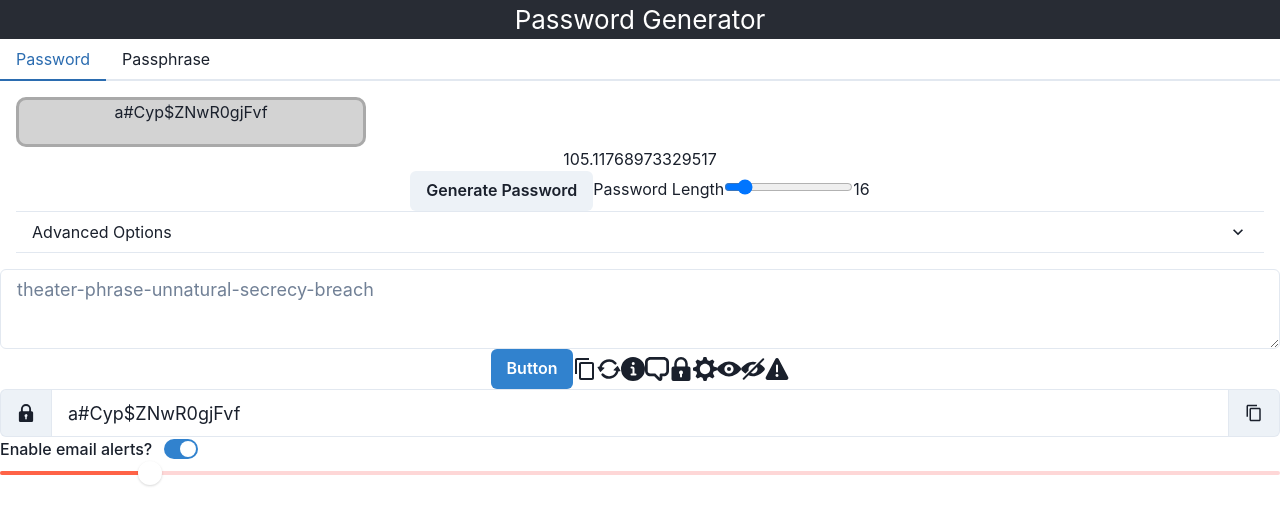
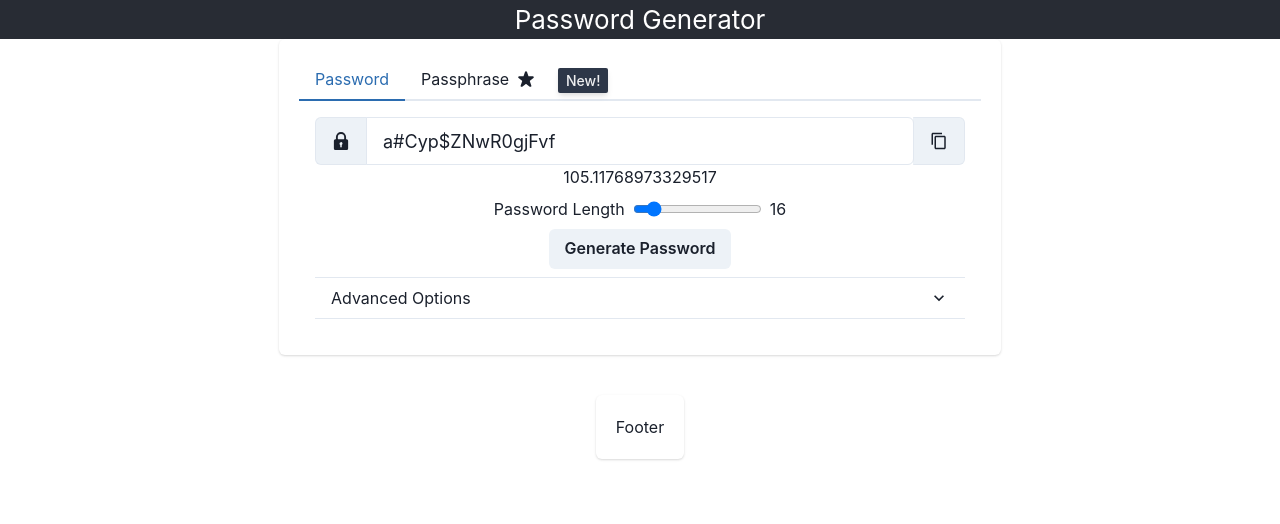
Before and after one commit to Stefan4D/passgen, a React (Create React App) app: page / in a window 1280 px wide. Shown: the top 524 px of the page. Built offline with nearby package versions, Linux system fonts and the light colour scheme.

Commit message:
UI overhaul

```diff
--- a/src/App.js
+++ b/src/App.js
@@ -2,15 +2,16 @@ import logo from "./logo.svg";
 import "./App.css";
 import PasswordGenerator from "./components/PasswordGenerator";
 import { ChakraProvider } from "@chakra-ui/react";
+import Footer from "./components/Footer";
+import Header from "./components/Header";
 
 function App() {
   return (
     <ChakraProvider>
       <div className="App">
-        <header className="App-header">
-          <p>Password Generator</p>
-        </header>
+        <Header />
         <PasswordGenerator />
+        <Footer />
       </div>
     </ChakraProvider>
   );
--- /dev/null
+++ b/src/components/Footer.js
@@ -0,0 +1,14 @@
+import React from "react";
+import { Center, Card, CardBody } from "@chakra-ui/react";
+
+export default function Footer() {
+  return (
+    <Center>
+      <Card>
+        <CardBody>
+          <div>Footer</div>
+        </CardBody>
+      </Card>
+    </Center>
+  );
+}
--- /dev/null
+++ b/src/components/Header.js
@@ -0,0 +1,9 @@
+import React from "react";
+
+export default function Header() {
+  return (
+    <header className="App-header">
+      <p>Password Generator</p>
+    </header>
+  );
+}
--- a/src/components/PasswordGenerator.js
+++ b/src/components/PasswordGenerator.js
@@ -15,6 +15,7 @@ import {
   ViewIcon,
   ViewOffIcon,
   WarningTwoIcon,
+  StarIcon,
 } from "@chakra-ui/icons";
 import {
   Textarea,
@@ -42,6 +43,16 @@ import {
   SliderFilledTrack,
   SliderThumb,
   SliderMark,
+  Flex,
+  Tooltip,
+  Center,
+  Grid,
+  GridItem,
+  HStack,
+  Card,
+  CardBody,
+  Spacer,
+  VStack,
 } from "@chakra-ui/react";
 
 export default function PasswordGenerator() {
@@ -219,36 +230,86 @@ export default function PasswordGenerator() {
   }, [passphraseNumWords, numDice, passphraseSeparator, wordList]);
 
   return (
+    <Center>
       <div id="generator-container">
+        <Card>
+          <CardBody>
             <Tabs>
               <TabList>
                 <Tab>Password</Tab>
-          <Tab>Passphrase</Tab>
+                <Tooltip label="New!" placement="end" isOpen>
+                  <Tab>
+                    Passphrase &nbsp; <StarIcon />
+                  </Tab>
+                </Tooltip>
               </TabList>
 
               <TabPanels>
                 <TabPanel>
                   <div className="passgen app-block">
                     <form onSubmit={handlePasswordSubmit}>
-                <div className="password-output" id="password-output">
-                  {password}
-                </div>
+                      {/* If you add the size prop to `InputGroup`, it'll pass it to all its children. */}
+                      <InputGroup size="lg">
+                        <InputLeftAddon children={<LockIcon />} />
+                        <Input
+                          minW={450}
+                          maxW={600}
+                          value={password}
+                          readOnly
+                          id="password-output"
+                        />
+                        <Tooltip label="Copy" placement="top">
+                          <InputRightAddon
+                            children={
+                              <Tooltip
+                                label="Copy"
+                                aria-label="Copy password"
+                                placement="right-end"
+                              >
+                                <CopyIcon
+                                  onClick={() => {
+                                    let copyText =
+                                      document.getElementById(
+                                        "password-output"
+                                      );
+                                    copyText.select();
+                                    copyText.setSelectionRange(0, 99999);
+                                    navigator.clipboard.writeText(
+                                      copyText.value
+                                    );
+                                  }}
+                                />
+                              </Tooltip>
+                            }
+                          />
+                        </Tooltip>
+                      </InputGroup>
+
+                      <Center>
+                        <VStack>
                           <div className="entropy">{passwordEntropy}</div>
-                <Button onClick={handlePasswordSubmit}>
-                  Generate Password
-                </Button>
-                <label htmlFor="password-length">Password Length</label>
+
+                          <HStack>
+                            <label htmlFor="password-length">
+                              Password Length
+                            </label>
                             <input
                               id="password-length"
                               type="range"
                               min="5"
                               max="99"
                               defaultValue="16"
-                  onChange={(e) => setPasswordLength(e.target.value)}
+                              onChange={(e) =>
+                                setPasswordLength(e.target.value)
+                              }
                             />
                             <span>{passwordLength}</span>
+                          </HStack>
+                          <Button onClick={handlePasswordSubmit}>
+                            Generate Password
+                          </Button>
 
-                <Accordion allowToggle>
+                          <Accordion allowToggle minW={650}>
                             <AccordionItem>
                               <h2>
                                 <AccordionButton>
@@ -261,42 +322,66 @@ export default function PasswordGenerator() {
                               <AccordionPanel pb={4}>
                                 <fieldset>
                                   <legend>Character options:</legend>
-                        <label htmlFor="caps">Uppercase Letters</label>
+                                  <Grid
+                                    templateColumns="repeat(4, 1fr)"
+                                    gap={6}
+                                  >
+                                    <label htmlFor="caps">
+                                      Uppercase Letters
+                                    </label>
                                     <input
                                       type="checkbox"
                                       name="caps"
                                       id="caps"
                                       defaultChecked
-                          onChange={(e) => setIncludeCaps(e.target.checked)}
+                                      onChange={(e) =>
+                                        setIncludeCaps(e.target.checked)
+                                      }
                                     />
-                        <label htmlFor="lower">Lowercase Letters</label>
+
+                                    <label htmlFor="lower">
+                                      Lowercase Letters
+                                    </label>
                                     <input
                                       type="checkbox"
                                       name="lower"
                                       id="lower"
                                       defaultChecked
-                          onChange={(e) => setIncludeLower(e.target.checked)}
+                                      onChange={(e) =>
+                                        setIncludeLower(e.target.checked)
+                                      }
                                     />
+
                                     <label htmlFor="nums">Numbers</label>
                                     <input
                                       type="checkbox"
                                       name="nums"
                                       id="nums"
                                       defaultChecked
-                          onChange={(e) => setIncludeNumbers(e.target.checked)}
+                                      onChange={(e) =>
+                                        setIncludeNumbers(e.target.checked)
+                                      }
                                     />
-                        <label htmlFor="special">Special Characters</label>
+
+                                    <label htmlFor="special">
+                                      Special Characters
+                                    </label>
                                     <input
                                       type="checkbox"
                                       name="special"
                                       id="special"
                                       defaultChecked
-                          onChange={(e) => setIncludeSpecial(e.target.checked)}
+                                      onChange={(e) =>
+                                        setIncludeSpecial(e.target.checked)
+                                      }
                                     />
+                                  </Grid>
                                 </fieldset>
                               </AccordionPanel>
                             </AccordionItem>
                           </Accordion>
+                        </VStack>
+                      </Center>
                     </form>
                   </div>
                 </TabPanel>
@@ -304,22 +389,63 @@ export default function PasswordGenerator() {
                 <TabPanel>
                   <div className="passphrasegen app-block">
                     <form onSubmit={handlePassphraseSubmit}>
-                <div className="passphrase-output" id="passphrase-output">
-                  {passphrase}
-                </div>
-                <Button onClick={handlePassphraseSubmit}>
-                  Generate Passphrase
-                </Button>
-                <label htmlFor="passphrase-length">Passphrase Length</label>
+                      <InputGroup size="lg">
+                        <InputLeftAddon children={<LockIcon />} />
+                        <Input
+                          minW={450}
+                          maxW={600}
+                          value={passphrase}
+                          readOnly
+                          id="passphrase-output"
+                        />
+                        <InputRightAddon
+                          children={
+                            <Tooltip
+                              label="Copy"
+                              aria-label="Copy password"
+                              placement="right-end"
+                            >
+                              <CopyIcon
+                                onClick={() => {
+                                  let copyText =
+                                    document.getElementById(
+                                      "passphrase-output"
+                                    );
+                                  copyText.select();
+                                  copyText.setSelectionRange(0, 99999);
+                                  navigator.clipboard.writeText(copyText.value);
+                                }}
+                              />
+                            </Tooltip>
+                          }
+                        />
+                      </InputGroup>
+
+                      {/* <Textarea placeholder={passphrase} size="lg" /> */}
+
+                      <Center>
+                        <VStack>
+                          <HStack>
+                            <label htmlFor="passphrase-length">
+                              Passphrase Length
+                            </label>
                             <input
                               id="passphrase-length"
                               type="range"
                               min="3"
                               max="32"
                               defaultValue="5"
-                  onChange={(e) => setPassphraseNumWords(e.target.value)}
+                              onChange={(e) =>
+                                setPassphraseNumWords(e.target.value)
+                              }
                             />
                             <span>{passphraseNumWords} words</span>
+                          </HStack>
+                          <Button onClick={handlePassphraseSubmit}>
+                            Generate Passphrase
+                          </Button>
+                        </VStack>
+                      </Center>
 
                       <Accordion allowToggle>
                         <AccordionItem>
@@ -346,7 +472,9 @@ export default function PasswordGenerator() {
                                     setWordList(shortList);
                                   }}
                                 />
-                          <label htmlFor="four-dice">4 dice (simple)</label>
+                                <label htmlFor="four-dice">
+                                  4 dice (simple)
+                                </label>
                               </div>
 
                               <div>
@@ -389,7 +517,8 @@ export default function PasswordGenerator() {
                                 id="passphrase-separator"
                                 defaultValue="-"
                                 maxLength={2}
-                          width={20}
+                                htmlSize={2}
+                                width="auto"
                                 onChange={(e) =>
                                   setPassphraseSeparator(e.target.value)
                                 }
@@ -403,8 +532,13 @@ export default function PasswordGenerator() {
                 </TabPanel>
               </TabPanels>
             </Tabs>
+          </CardBody>
+        </Card>
 
-      <Textarea placeholder={passphrase} size="lg" />
+        {/* delete below here*/}
+        <Spacer h={10} />
+
+        {/*
         <Button colorScheme="blue">Button</Button>
         <CopyIcon boxSize={6} />
         <RepeatIcon boxSize={6} />
@@ -416,20 +550,12 @@ export default function PasswordGenerator() {
         <ViewOffIcon boxSize={6} />
         <WarningTwoIcon boxSize={6} />
 
-      {/* If you add the size prop to `InputGroup`, it'll pass it to all its children. */}
-      <InputGroup size="lg">
-        <InputLeftAddon children={<LockIcon />} />
-        <Input value={password} readOnly />
-        <InputRightAddon children={<CopyIcon />} />
-      </InputGroup>
-
         <FormControl display="flex" alignItems="center">
           <FormLabel htmlFor="email-alerts" mb="0">
             Enable email alerts?
           </FormLabel>
           <Switch id="email-alerts" defaultChecked />
         </FormControl>
-
         <Slider
           aria-label="password-length"
           id="password-length"
@@ -444,6 +570,8 @@ export default function PasswordGenerator() {
           </SliderTrack>
           <SliderThumb boxSize={6} />
         </Slider>
+        */}
       </div>
+    </Center>
   );
 }
```
Lines whose indentation alone changed are shown as unchanged.
